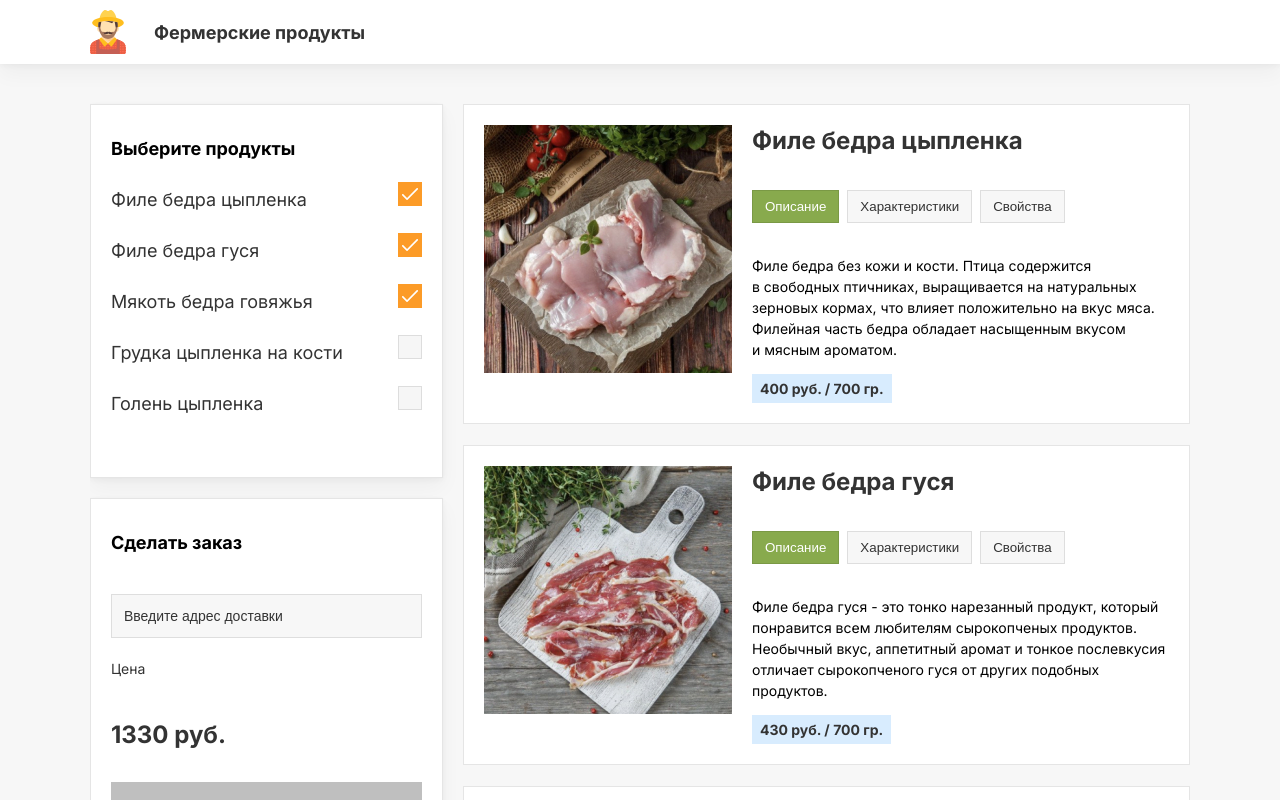
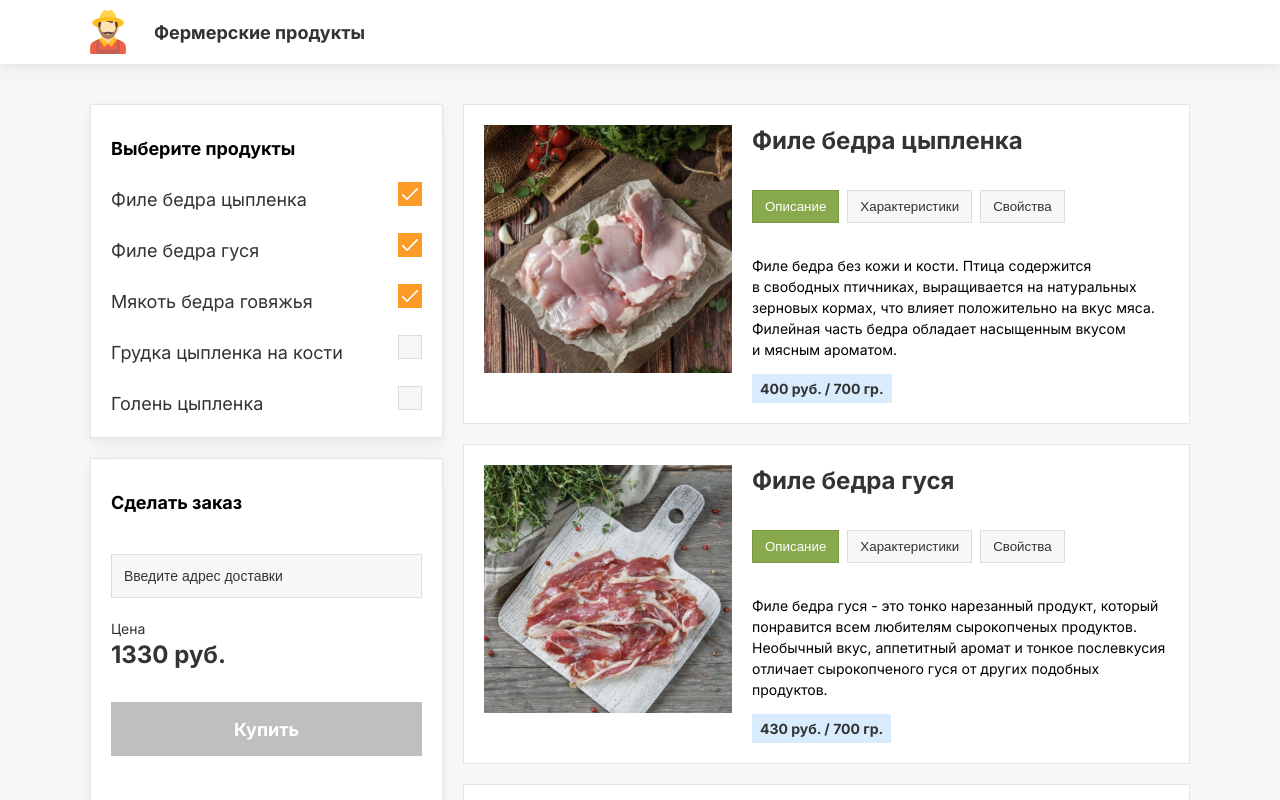
Before and after one commit to Navfront/Farmer-shop-react, a React (Create React App) app: page / in a window 1280 px wide. Shown: the top 800 px of the page. Built offline with nearby package versions, Linux system fonts and the light colour scheme.

Commit message:
fixxx height of slider

```diff
--- a/src/components/app/globalStyles.js
+++ b/src/components/app/globalStyles.js
@@ -16,7 +16,7 @@ body{
 min-width:${({ theme }) => theme.pageWidth + 30 + "px"};
 font-family: ${({ theme }) => theme.fontFamily};
 font-weight: ${({ theme }) => theme.fontWeigth};
-font-size: ${({ theme }) => theme.fontSize};;
+font-size: ${({ theme }) => theme.fontSize};
 }
 
 img {
--- a/src/components/blocks/products/styled.js
+++ b/src/components/blocks/products/styled.js
@@ -5,14 +5,17 @@ export const StyledProducts = styled.section`
   display: grid;
   gap: 20px;
   grid-template-columns: 353px auto;
-  overflow: hidden;
+
+  & .swiper-slide {
+    height: auto !important;
+  }
 `;
 
 export const StyledForm = styled.form`
   * + * {
     margin-top: 20px;
   }
-  *:last-child {
+  button {
     margin-bottom: 40px;
   }
 `;
@@ -22,10 +25,6 @@ export const InfoSliderLayout = styled.div`
   grid-column: 2;
   overflow: hidden;
   height: ${({ height }) => (height ? height + "px" : "auto")};
-`;
-
-export const InfoSlide = styled.li`
-  padding: 0;
 `;
 
 export const ProductsPrice = styled.p`
--- a/src/components/layouts/page-footer/styled.js
+++ b/src/components/layouts/page-footer/styled.js
@@ -4,6 +4,7 @@ export const StyledPageFooter = styled.footer`
   border-top: 1px solid rgba(0, 0, 0, 0.1);
   grid-row: -1;
   background-color: white;
+  margin-top: auto;
 `;
 
 export const PageFooterLayout = styled.div`
--- a/src/components/layouts/page-main/page-main.js
+++ b/src/components/layouts/page-main/page-main.js
@@ -1,14 +1,8 @@
 import React from "react";
-import About from "../../blocks/about/about";
-import Adventages from "../../blocks/adventages/adventages";
+import { Main } from "../../styled/index";
 
-const PageMain = () => {
-  return (
-    <main>
-      <About />
-      <Adventages />
-    </main>
-  );
+const PageMain = ({ children }) => {
+  return <Main>{children}</Main>;
 };
 
 export default PageMain;
--- a/src/components/layouts/page-wrapper/pageWrapper.js
+++ b/src/components/layouts/page-wrapper/pageWrapper.js
@@ -1,8 +1,9 @@
 import styled from "styled-components";
 
 const PageWrapper = styled.div`
-  display: grid;
-  grid-template-rows: auto 1fr auto;
+  height: 100%;
+  display: flex;
+  flex-direction: column;
   background-color: ${(props) => (props.index ? "#FFFFFF" : "#F7F7F7;")};
 `;
 
--- a/src/components/pages/product-page.js
+++ b/src/components/pages/product-page.js
@@ -2,17 +2,18 @@ import Products from "../blocks/products/products";
 import Container from "../layouts/container/container";
 import PageFooter from "../layouts/page-footer/page-footer";
 import PageHeader from "../layouts/page-header/page-header";
+import PageMain from "../layouts/page-main/page-main";
 import PageWrapper from "../layouts/page-wrapper/pageWrapper";
 
 const ProductPage = () => {
   return (
     <PageWrapper>
       <PageHeader />
-      <main>
+      <PageMain>
         <Container>
           <Products />
         </Container>
-      </main>
+      </PageMain>
       <PageFooter />
     </PageWrapper>
   );
--- a/src/components/styled/index.js
+++ b/src/components/styled/index.js
@@ -2,3 +2,4 @@ export { default as DefaultButton } from "./button/button.styled";
 export { default as DefaultHeading } from "./heading/heading.styled";
 export { default as DefaultParagraph } from "./paragraph/paragraph.styled";
 export { default as DefaultSpan } from "./span/span.styled";
+export { default as Main } from "./main/main.styled";
--- /dev/null
+++ b/src/components/styled/main/main.styled.js
@@ -0,0 +1,8 @@
+import styled from "styled-components/macro";
+
+const Main = styled.main`
+  margin: 0;
+  padding: 0;
+`;
+
+export default Main;
```
Also changed, not shown: src/components/pages/index-page.js (+6 -1 lines).
